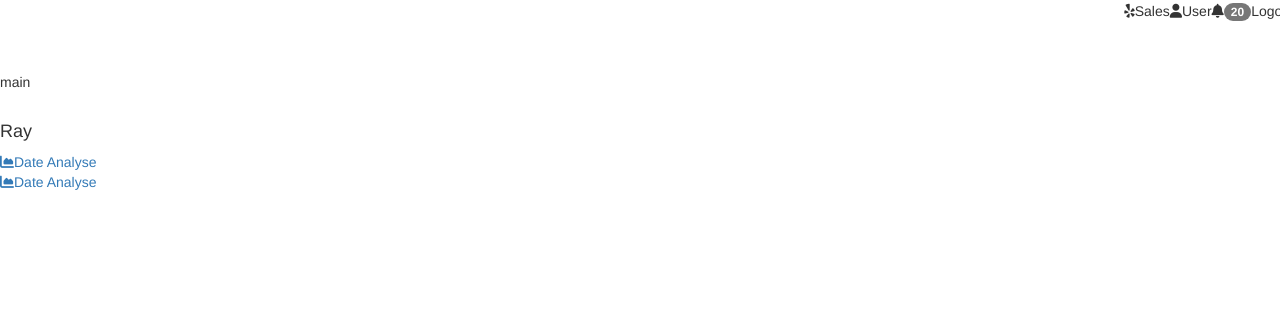
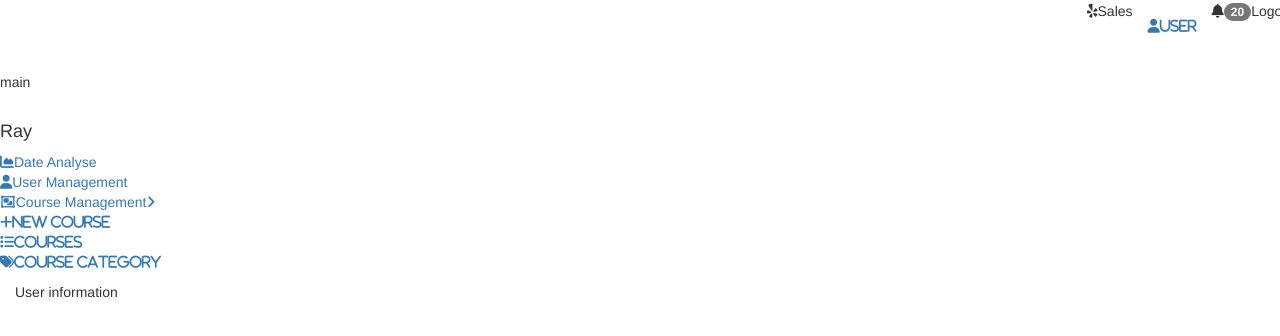
Before and after one commit to excelstudior/js, a React app: page /User in a window 1280 px wide. Shown: the top 336 px of the page. Built offline with nearby package versions, Linux system fonts and the light colour scheme; some icons are missing.

Commit message:
create some basic structure

```diff
--- a/src/Components/Aside/aside.js
+++ b/src/Components/Aside/aside.js
@@ -1,4 +1,5 @@
 import React, { Component } from 'react';
+import { Link } from 'react-router-dom';
 class Aside extends Component {
     state = {  }
     render() {
@@ -12,16 +13,46 @@ class Aside extends Component {
                     <div className='navs'>
                         <ul className='list-unstyled'>
                             <li>
-                                <a href="/" className='active'>
+                                <Link to="/Home" className='active'>
                                     <i className='fa fa-area-chart'></i>
                                     Date Analyse
-                                </a>
+                                </Link>
                             </li>
                             <li>
-                                <a href="index.html" className='active'>
-                                    <i className='fa fa-area-chart'></i>
-                                    Date Analyse
-                                </a>
+                                <Link to ="/UserList" className='active'>
+                                    <i className='fa fa-user'></i>
+                                    User Management
+                                </Link>
+                            </li>
+                            <li>
+                                <Link>
+                                <i className='fa fa-object-group'></i>
+                                Course Management
+                                <i className='arrow fa fa-angle-right'></i>
+                                </Link>
+                                <ul className='list-unstyled'>
+                                    <li>
+                                        <Link to='/Course'>
+                                        <i className='fa fa-plus'>
+                                            New Course
+                                        </i>
+                                        </Link>
+                                    </li>
+                                    <li>
+                                        <Link to='/CourseList'>
+                                        <i className='fa fa-list'>
+                                            Courses
+                                        </i>
+                                        </Link>
+                                    </li>
+                                    <li>
+                                        <Link to='/CourseCategory'>
+                                        <i className='fa fa-tags'>
+                                            Course Category
+                                        </i>
+                                        </Link>
+                                    </li>
+                                </ul>
                             </li>
                         </ul>
 
--- a/src/Components/Header/header.js
+++ b/src/Components/Header/header.js
@@ -1,4 +1,5 @@
 import React, { Component } from 'react';
+import { Link } from 'react-router-dom';
 class Header extends Component {
     state = {  }
     render() {
@@ -10,7 +11,7 @@ class Header extends Component {
                 </div>
                 <ul className='nav navbar-nav navbar-right'>
                     <li><i className='fa fa-yelp'></i>Sales</li>
-                    <li><i className='fa fa-user'></i>User</li>
+                    <li><Link to='/User'><i className='fa fa-user'>User</i></Link></li>
                     <li><i className='fa fa-bell'></i><span className='badge'>20</span></li>
                     <li><i className='fa fa-sign=out'></i>Logout</li>
                 </ul>
--- /dev/null
+++ b/src/Pages/Course/Course.js
@@ -0,0 +1,13 @@
+import React, { Component } from 'react';
+class Course extends Component {
+    state = {  }
+    render() {
+        return (
+            <div>
+                This is course page
+            </div>
+         )
+    }
+}
+
+export default Course;
--- /dev/null
+++ b/src/Pages/Course/CourseCategory.js
@@ -0,0 +1,13 @@
+import React, { Component } from 'react';
+class CourseCategory extends Component {
+    state = {  }
+    render() {
+        return (
+            <div>
+                Course Category
+            </div>
+         )
+    }
+}
+
+export default CourseCategory;
--- /dev/null
+++ b/src/Pages/Course/CourseList.js
@@ -0,0 +1,21 @@
+import React, { Component } from 'react';
+class CourseList extends Component {
+    state = {  }
+    render() {
+        return (
+            <div>
+                <ul>
+                    <li>
+                    Course 1
+                    </li>
+
+                    <li>
+                    Course 2
+                    </li>
+                </ul>
+            </div>
+         )
+    }
+}
+
+export default CourseList
--- /dev/null
+++ b/src/Pages/User/User.js
@@ -0,0 +1,16 @@
+import React, { Component } from 'react';
+
+class User extends Component {
+    state = {  }
+    render() {
+        return (
+            <div className='container-fluid'>
+                <div>
+                    User information
+                </div>
+            </div>
+         )
+    }
+}
+
+export default User;
--- /dev/null
+++ b/src/Pages/User/UserList.js
@@ -0,0 +1,16 @@
+import React, { Component } from 'react';
+class UserList extends Component {
+    state = {  }
+    render() {
+        return (
+            <div className='container-fluid'>
+                <ul>
+                    <li>user 1</li>
+                    <li>user 2</li>
+                </ul>
+            </div>
+         )
+    }
+}
+
+export default UserList;
--- a/src/Routers/index.js
+++ b/src/Routers/index.js
@@ -1,7 +1,18 @@
-import Home from '../Pages/home';
+import Home from '../Pages/Home';
+import UserList from '../Pages/User/UserList';
+import User from '../Pages/User/User';
+import Course from '../Pages/Course/Course';
+import CourseCategory from '../Pages/Course/CourseCategory';
+import CourseList from '../Pages/Course/CourseList';
 
-let routes=[{
-  path:'/' ,component:Home,exact:true
-}]
+
+let routes=[
+    {path:'/Home' ,component:Home,exact:true },
+    {path:'/UserList' ,component:UserList},
+    {path:'/User',component:User},
+    {path:'/Course',component:Course},
+    {path:'/CourseCategory',component:CourseCategory},
+    {path:'/CourseList',component:CourseList}
+]
 
 export default routes;
```
Also changed, not shown: src/App.js (+8 -4 lines).
